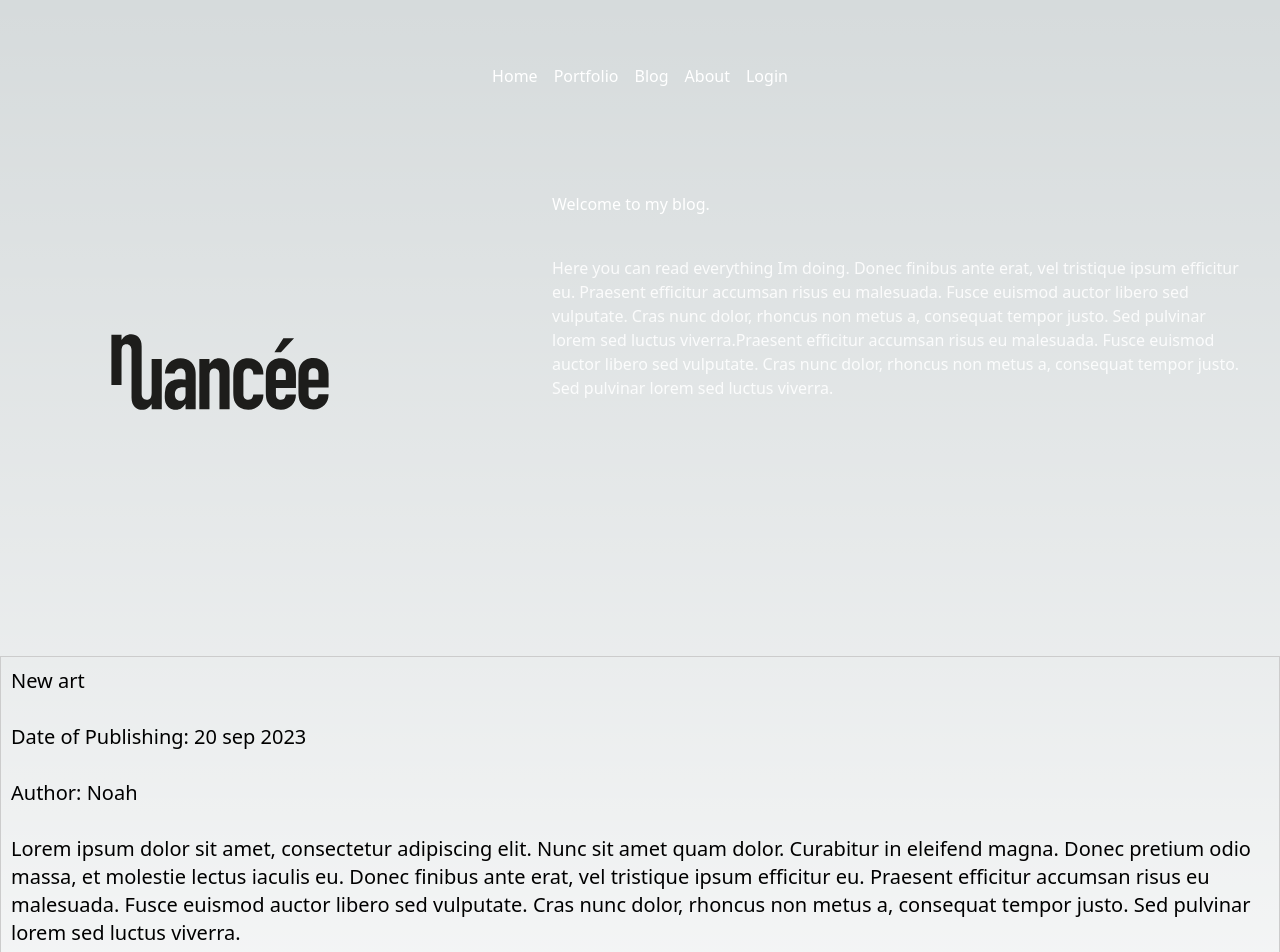
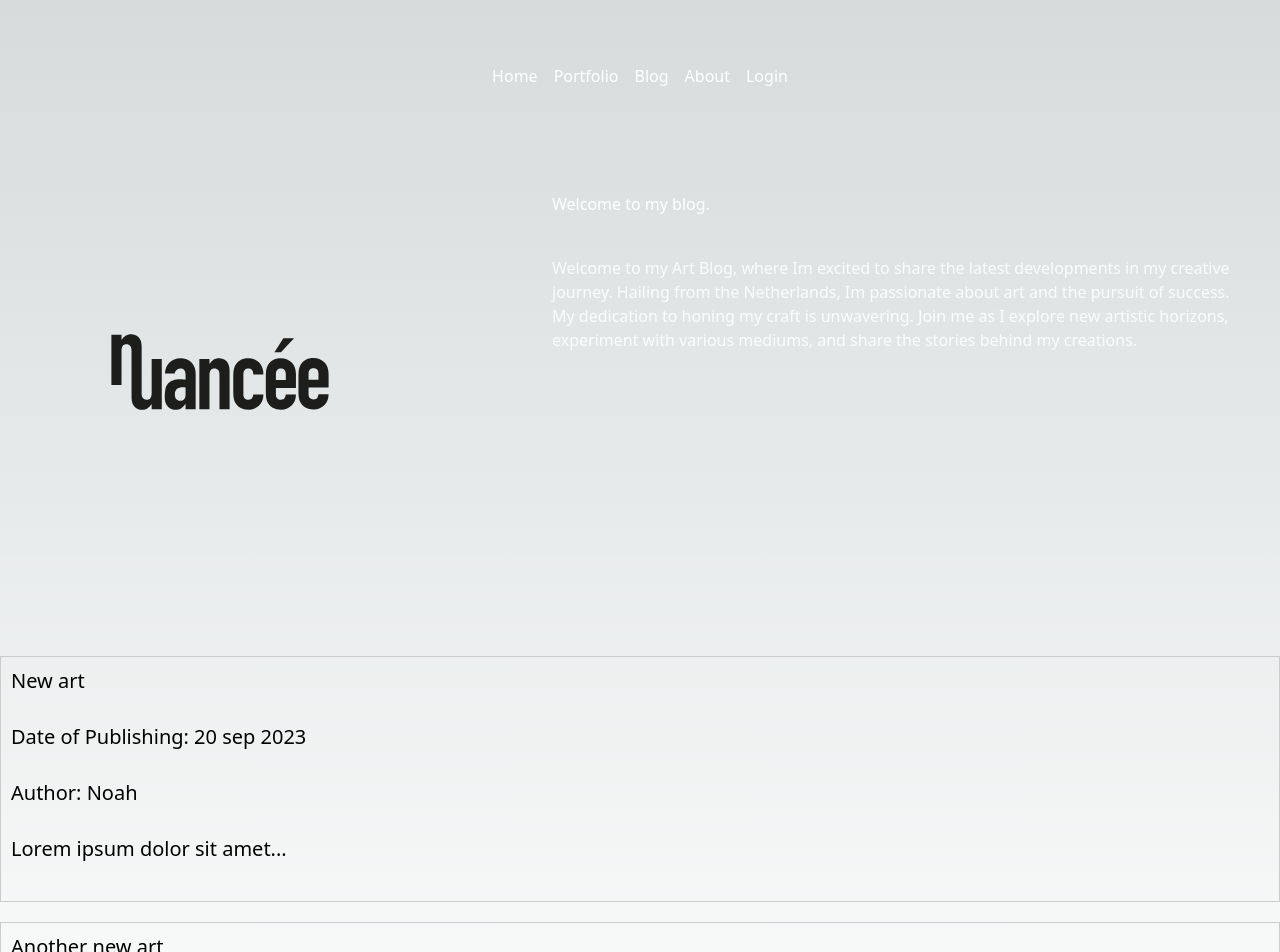
Before and after one commit to NuanceDevs/Frontend, a Next.js app: page /blog in a window 1280 px wide. Shown: the top 952 px of the page. Built offline with nearby package versions, Linux system fonts and the light colour scheme.

Commit message:
added modal

```diff
--- /dev/null
+++ b/src/app/blog/BlogModal.css
@@ -0,0 +1,21 @@
+.blog-modal {
+  position: fixed;
+  top: 0;
+  left: 0;
+  width: 100%;
+  height: 100%;
+  background-color: rgba(0, 0, 0, 0.7); /* Semi-transparent background */
+  display: flex;
+  justify-content: center;
+  align-items: center;
+  z-index: 1000; /* Place the modal above other content */
+}
+
+.modal-content {
+  background-color: #fff;
+  padding: 20px;
+  border-radius: 5px;
+  box-shadow: 0 2px 5px rgba(0, 0, 0, 0.5);
+}
+
+/* Add more styles as needed */
--- a/src/app/blog/page.tsx
+++ b/src/app/blog/page.tsx
@@ -1,20 +1,31 @@
 "use client";
-import React from "react";
+import React, { useState } from "react";
 import BlogContent from "../components/blogcontent";
+import Image from "next/image";
+import { motion } from "framer-motion";
+import { FadeInText } from "../components/fadeintext";
+import BlogModal from "../components/blogmodal";
 import "./BlogPage.css";
-import Image from "next/image";
-import { motion } from "framer-motion"; // Import motion from framer-motion
-import { FadeInText } from "../components/fadeintext"; // Import the FadeInText component
 
 const BlogPage: React.FC = () => {
+  const [isModalOpen, setIsModalOpen] = useState(false);
+  const [selectedBlogId, setSelectedBlogId] = useState<number | null>(null);
+
+  const handleBlogClick = () => {
+    setIsModalOpen(true);
+  };
+
+  const closeModal = () => {
+    setIsModalOpen(false);
+  };
+
   return (
     <div className="blog-page">
       <div className="header">
         <div className="image-box">
-          {/* Wrap the Image component with motion.div */}
           <motion.div whileHover={{ scale: 1.1 }} whileTap={{ scale: 0.9 }}>
             <Image
-              src="/nuanceelogo.svg" // Use a relative path for the image
+              src="/nuanceelogo.svg"
               width={400}
               height={400}
               alt="Image Alt Text"
@@ -26,32 +37,35 @@ const BlogPage: React.FC = () => {
             Welcome to my blog.
           </FadeInText>
           <FadeInText duration={5} delay={2}>
-            Here you can read everything Im doing. Donec finibus ante erat, vel
-            tristique ipsum efficitur eu. Praesent efficitur accumsan risus eu
-            malesuada. Fusce euismod auctor libero sed vulputate. Cras nunc
-            dolor, rhoncus non metus a, consequat tempor justo. Sed pulvinar
-            lorem sed luctus viverra.Praesent efficitur accumsan risus eu
-            malesuada. Fusce euismod auctor libero sed vulputate. Cras nunc
-            dolor, rhoncus non metus a, consequat tempor justo. Sed pulvinar
-            lorem sed luctus viverra.
+            Welcome to my Art Blog, where Im excited to share the latest
+            developments in my creative journey. Hailing from the Netherlands,
+            Im passionate about art and the pursuit of success. My dedication to
+            honing my craft is unwavering. Join me as I explore new artistic
+            horizons, experiment with various mediums, and share the stories
+            behind my creations.
           </FadeInText>
         </div>
       </div>
-      <div className="blog-content">
+      <div className="blog-content" onClick={handleBlogClick}>
         <BlogContent
+          id={1} // Assign a unique id for the first blog
           title="New art"
-          summary="Lorem ipsum dolor sit amet, consectetur adipiscing elit. Nunc sit amet quam dolor. Curabitur in eleifend magna. Donec pretium odio massa, et molestie lectus iaculis eu. Donec finibus ante erat, vel tristique ipsum efficitur eu. Praesent efficitur accumsan risus eu malesuada. Fusce euismod auctor libero sed vulputate. Cras nunc dolor, rhoncus non metus a, consequat tempor justo. Sed pulvinar lorem sed luctus viverra."
+          summary="Lorem ipsum dolor sit amet..."
           author="Noah"
           publishingDate="20 sep 2023"
-        ></BlogContent>
+        />
 
         <BlogContent
-          title="New art"
-          summary="Lorem ipsum dolor sit amet, consectetur adipiscing elit. Nunc sit amet quam dolor. Curabitur in eleifend magna. Donec pretium odio massa, et molestie lectus iaculis eu. Donec finibus ante erat, vel tristique ipsum efficitur eu. Praesent efficitur accumsan risus eu malesuada. Fusce euismod auctor libero sed vulputate. Cras nunc dolor, rhoncus non metus a, consequat tempor justo. Sed pulvinar lorem sed luctus viverra."
+          id={2} // Assign a unique id for the second blog
+          title="Another new art"
+          summary="Lorem ipsum dolor sit amet..."
           author="Noah"
           publishingDate="20 sep 2023"
-        ></BlogContent>
+        />
       </div>
+
+      {/* Render the modal if isModalOpen is true */}
+      {isModalOpen && <BlogModal onClose={closeModal} />}
     </div>
   );
 };
--- a/src/app/components/blogcontent.tsx
+++ b/src/app/components/blogcontent.tsx
@@ -3,6 +3,7 @@ import React from "react";
 import { motion } from "framer-motion";
 
 interface BlogContentProps {
+  id: number; // Add an id prop
   title: string;
   summary: string;
   author: string;
--- /dev/null
+++ b/src/app/components/blogmodal.tsx
@@ -0,0 +1,22 @@
+import React from "react";
+import "../blog/BlogModal.css"; // Create a separate CSS file for your modal styles
+import { motion } from "framer-motion"; // You might want to use motion from framer-motion
+
+interface BlogModalProps {
+  onClose: () => void;
+}
+
+const BlogModal: React.FC<BlogModalProps> = ({ onClose }) => {
+  return (
+    <div className="blog-modal">
+      <div className="modal-content">
+        <h1>Modal Content</h1>
+        <button style={{ color: "red" }} onClick={onClose}>
+          Close
+        </button>
+      </div>
+    </div>
+  );
+};
+
+export default BlogModal;
```
